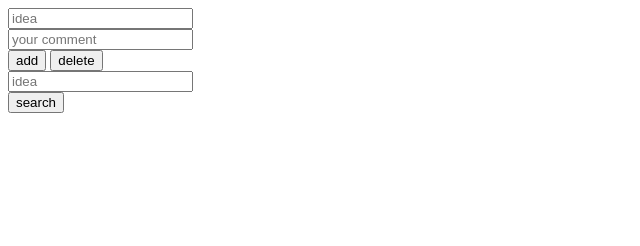
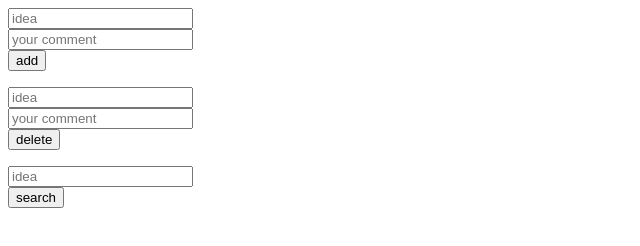
Before and after one commit to choukelly/IdeaCollector, a website: page http/index.html in a window 1280 px wide. Shown: the whole page, without its empty margins (0-640 px from the left). Drawn offline with Linux system fonts and the light colour scheme.

Commit message:
modify index

```diff
--- a/http/index.html
+++ b/http/index.html
@@ -1,20 +1,23 @@
 <html>
-
-
   <head>
     <title>IdeaCollector http exercise</title>
   </head>
 
   <body>
-    <form action="do.njs">
-      <input name="ideaname" placeholder="idea" type="text" /><br/>
-      <input name="comment" placeholder="your comment" type="text" /><br/>
-      <button type="submit">add</button>
-      <button type="submit">delete</button><br/>
-      <input name="ideaname" placeholder="idea" type="text" /><br/>
+    <form action="add.njs" method='POST'>
+      <input name="ideaname" placeholder="idea" type="text"/><br/>
+      <input name="comment" placeholder="your comment" type="text"/><br/>
+      <input type="submit" value="add">
+    </form>
+    <form action="delete.njs">
+      <input name="ideaname" placeholder="idea" type="text"/><br/>
+      <input name="comment" placeholder="your comment" type="text"/><br/>
+      <input type ="submit" value="delete"><br/>
+    </form>
+    <form action="search.njs">
+      <input name="ideaname" placeholder="idea" type="text"/><br/>
       <button type="submit">search</button>
     </form>
   </body>
 
 </html>
-<!-- Test by James  -->
```
